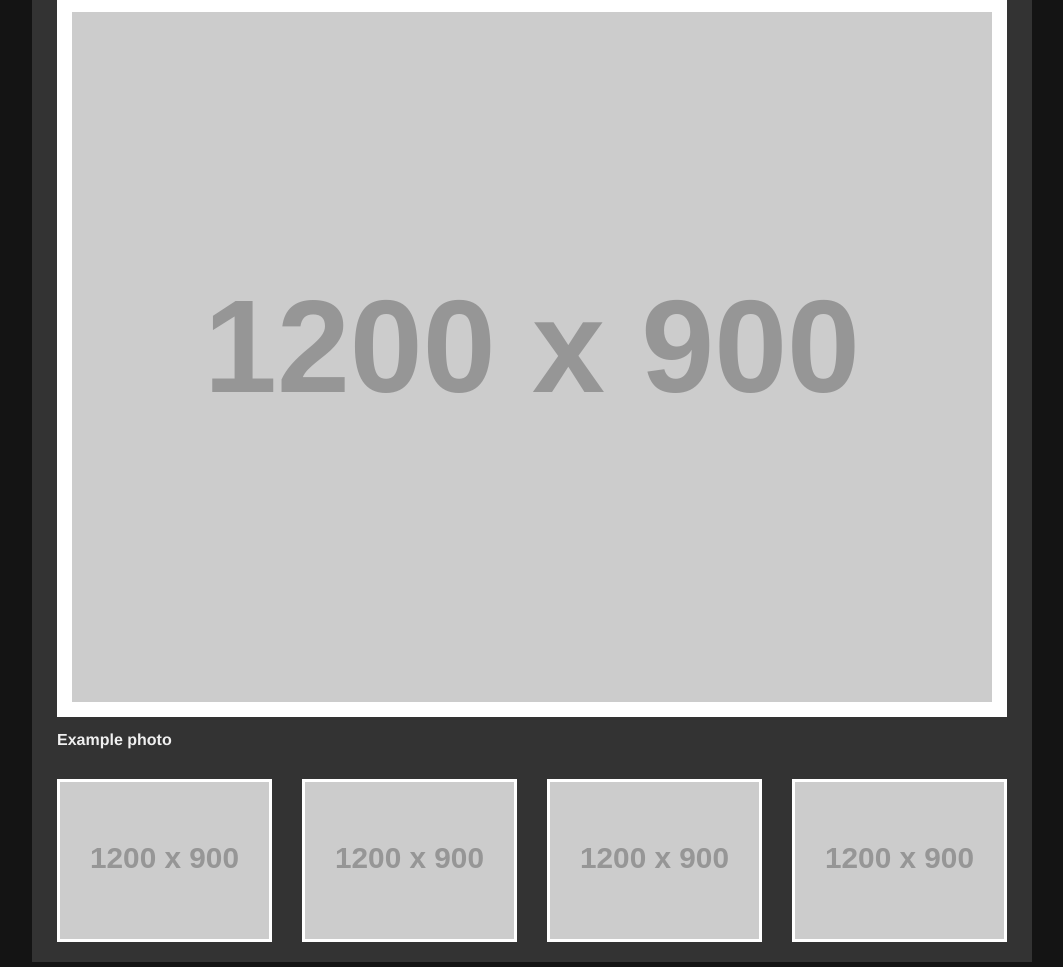
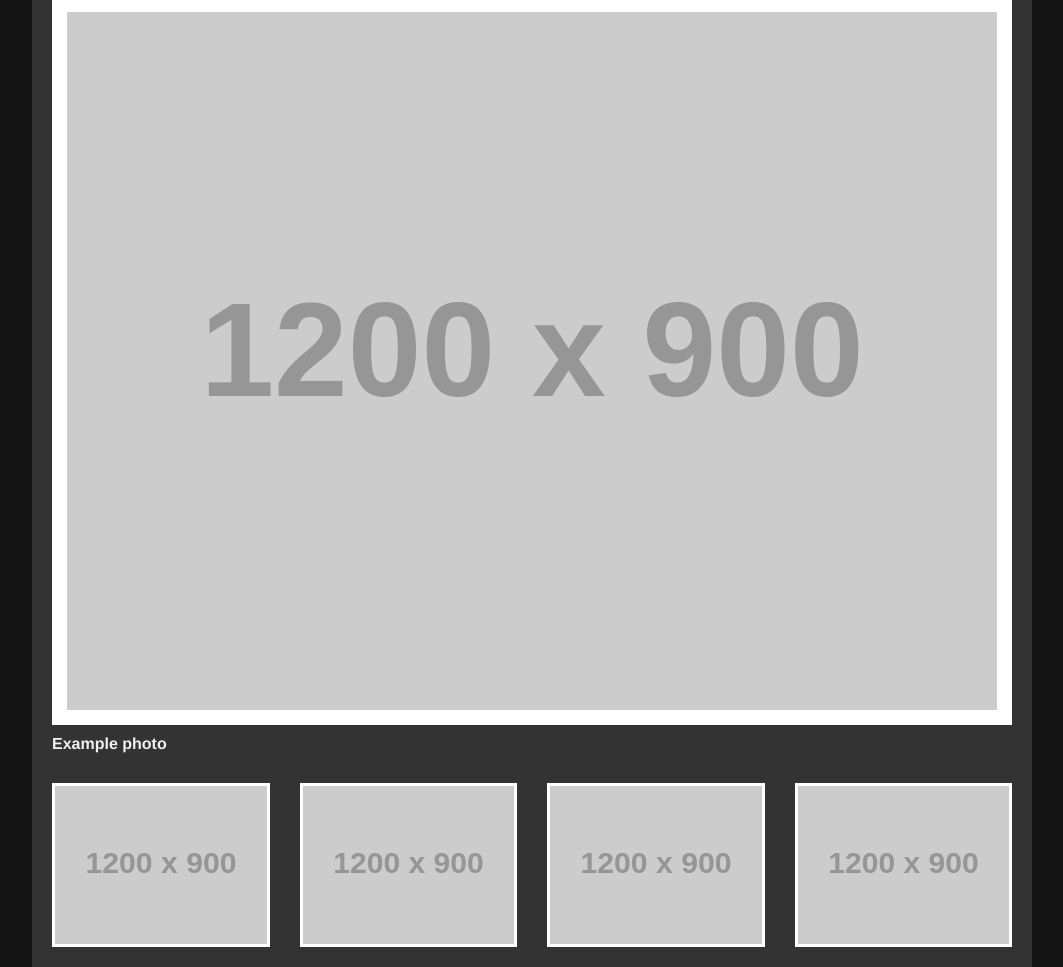
Before and after one commit to jayshenk/course_201, a plain HTML site: page lesson_4/photo_gallery/index.html in a window 1280 px wide. Shown: the part 110-1077 px from the top of the page, without its empty margins (108-1171 px from the left). Drawn offline with Linux system fonts and the light colour scheme; placeholder pictures from the web are drawn by us.

Commit message:
Implement elements of given solution for fluid photo gallery

```diff
--- a/lesson_4/photo_gallery/index.html
+++ b/lesson_4/photo_gallery/index.html
@@ -6,32 +6,26 @@
     <link rel="stylesheet" href="style.css" />
   </head>
   <body>
-    <div class="column">
-      <header>
+    <main>
       <h1>My Photo Gallery</h1>
-      </header>
-      <main>
       <figure>
-          <img src="http://placehold.it/1200x900" />
+        <img src="http://placehold.it/1200x900" alt="Example photo" />
+        <figcaption>Example photo</figcaption>
       </figure>
-        <figcaption>
-          Example photo
-        </figcaption>
       <ul>
         <li>
-            <img src="http://placehold.it/1200x900" />
+          <img src="http://placehold.it/1200x900" alt="" title=Photo 1 />
         </li>
         <li>
-            <img src="http://placehold.it/1200x900" />
+          <img src="http://placehold.it/1200x900" alt="" title=Photo 2 />
         </li>
         <li>
-            <img src="http://placehold.it/1200x900" />
+          <img src="http://placehold.it/1200x900" alt="" title=Photo 3 />
         </li>
         <li>
-            <img src="http://placehold.it/1200x900" />
+          <img src="http://placehold.it/1200x900" alt="" title=Photo 4 />
         </li>
       </ul>
     </main>
-    </div>
   </body>
 </html>
--- a/lesson_4/photo_gallery/style.css
+++ b/lesson_4/photo_gallery/style.css
@@ -10,44 +10,45 @@ body {
   background: #141414;
 }
 
-header h1 {
+h1 {
   text-align: center;
   font-size: 32px;
-  padding: 0 0 20px 0;
+  padding: 30px 0 20px 0;
 }
 
-.column {
+main {
   min-width: 600px;
   max-width: 1000px;
-  padding: 50px 5px 20px 5px;
+  padding: 20px;
   margin: 0 auto;
   background: #333;
 }
 
 img {
+  display: block;
   width: 100%;
   border: 15px solid #fff;
 }
 
 figure {
-  padding: 0 20px;
+  padding: 0 0 30px 0;
 }
 
 figcaption {
-  padding: 10px 20px 30px 20px;
+  padding: 10px 0 0 0;
 }
 
 ul {
   font-size: 0;
-  padding: 0 5px;
+  margin: 0 -15px
 }
 
-ul li {
+li {
   display: inline-block;
   width: 25%;
   padding: 0 15px;
 }
 
-ul li img {
+li img {
   border-width: 3px;
 }
```
Lines whose indentation alone changed are shown as unchanged.
